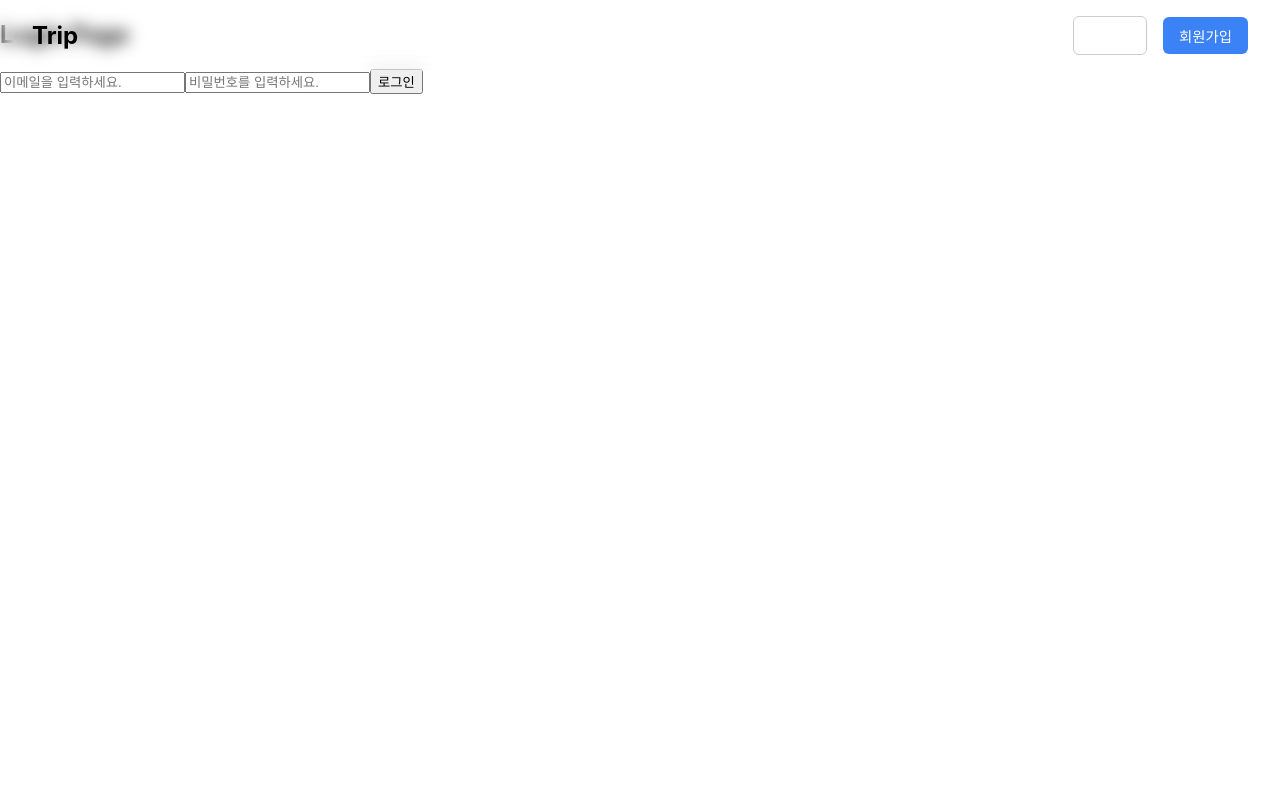
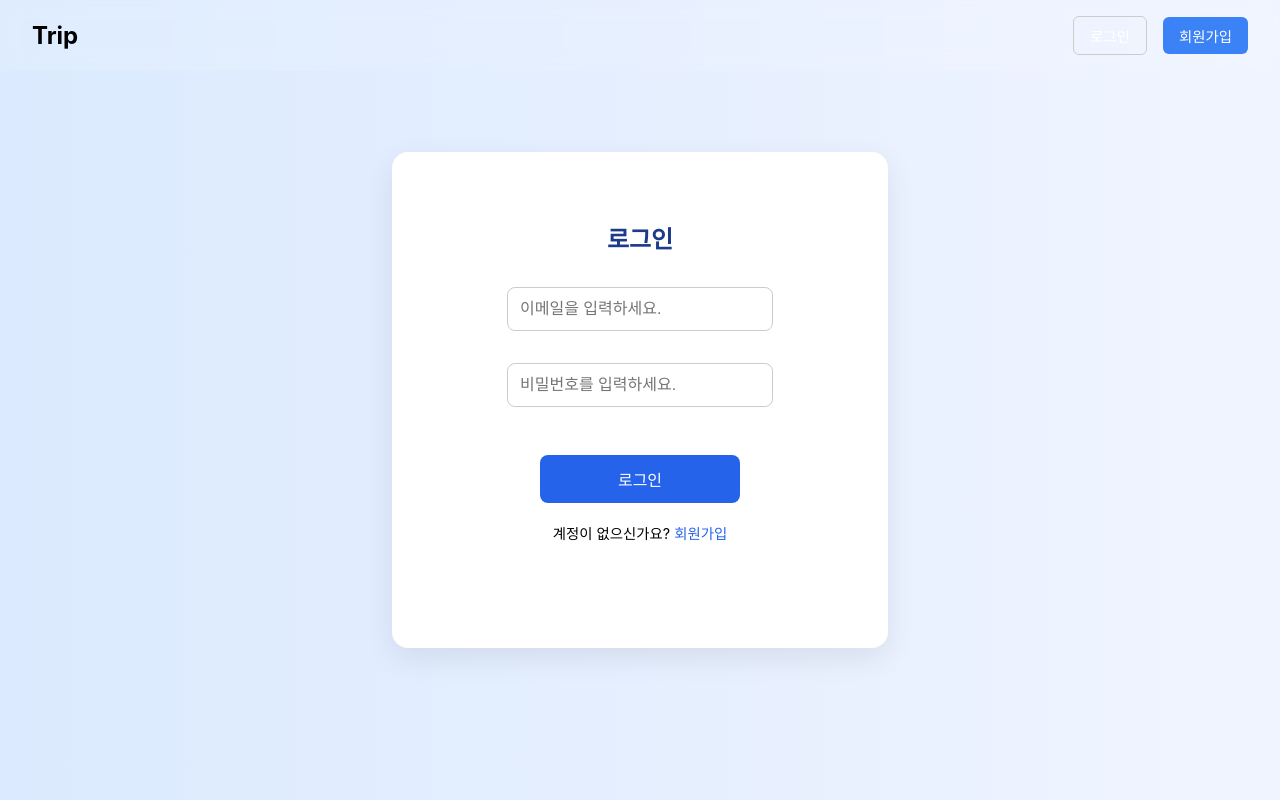
Before and after one commit to rjswh0503/trip, a React (Create React App) app in the folder trip/client/: page /login in a window 1280 px wide. Built offline with nearby package versions, Linux system fonts and the light colour scheme.

Commit message:
loginCss

```diff
--- a/trip/client/src/post/page/postList.css
+++ b/trip/client/src/post/page/postList.css
@@ -6,6 +6,7 @@
 .post-list h2 {
     font-size: 2rem;
     margin-bottom: 2rem;
+    text-decoration: none;
 }
 
 .post-grid {
--- a/trip/client/src/shared/components/UI/Card.js
+++ b/trip/client/src/shared/components/UI/Card.js
@@ -4,6 +4,7 @@ import { formatDistanceToNow } from 'date-fns';
 import { ko } from 'date-fns/locale';
 import './card.css';
 import { Link } from 'react-router-dom';
+
 
 
 const Card = ({ id,title, author, date, content, image }) => {
@@ -15,9 +16,9 @@ const Card = ({ id,title, author, date, content, image }) => {
 
     return (
         <div className='card'>
-            <img src={image} alt={title} className='image' />
+            <img src="/image1.jpg" alt={title} className='image' />
             <div className='content'>
-                <Link to={`/posts/${id}`}><h3>{title}</h3></Link>
+                <Link to={`/posts/${id}`}><h3 style={{textDecoration: 'none'}}>{title}</h3></Link>
                 <p className='meta'>by {author} · {relativeDate}</p>
                 <p className='desc'>{content}</p>
             </div>
--- a/trip/client/src/shared/components/UI/card.css
+++ b/trip/client/src/shared/components/UI/card.css
@@ -8,7 +8,7 @@
 }
 
 .card:hover {
-    transform: translateY(-5px);
+    transform: translateY(-10px);
 }
 
 .image {
@@ -24,8 +24,9 @@
 
 .content h3 {
     margin-bottom: 0.5rem;
-    color: #0077cc;
+    color: #050505;
     font-size: 1.1rem;
+
 }
 
 .meta {
--- /dev/null
+++ b/trip/client/src/users/page/login.css
@@ -0,0 +1,59 @@
+.login-container {
+    height: 100vh;
+    background: linear-gradient(to right, #dbeafe, #f0f4ff);
+    display: flex;
+    justify-content: center;
+    align-items: center;
+}
+
+.login-box {
+    background: white;
+    padding: 3rem;
+    border-radius: 16px;
+    box-shadow: 0 10px 30px rgba(0, 0, 0, 0.08);
+    width: 70%;
+    height: 50%;
+    max-width: 400px;
+    text-align: center;
+}
+
+.login-box h2 {
+    margin-bottom: 2rem;
+    color: #1e3a8a;
+}
+
+.login-box input {
+    width: 60%;
+    padding: 0.75rem;
+    margin-bottom: 2rem;
+    border: 1px solid #ccc;
+    border-radius: 8px;
+    font-size: 1rem;
+}
+
+.login-box button {
+    width: 50%;
+    padding: 0.75rem;
+    background: #2563eb;
+    color: white;
+    font-size: 1rem;
+    border: none;
+    border-radius: 8px;
+    cursor: pointer;
+    margin-top: 1rem;
+}
+
+.login-box button:hover {
+    background: #1e40af;
+}
+
+.login-footer {
+    margin-top: 1.2rem;
+    font-size: 0.9rem;
+}
+
+.login-footer a {
+    color: #2563eb;
+    text-decoration: none;
+    font-weight: 500;
+}
--- a/trip/client/src/users/page/login.js
+++ b/trip/client/src/users/page/login.js
@@ -1,8 +1,10 @@
+import React, { useState } from 'react';
 import axios from 'axios';
-import React, { useState } from 'react';
+
 import { useNavigate } from 'react-router-dom';
 import { useAuth } from '../../shared/context/auth-context';
 
+import './login.css';
 
 
 
@@ -54,12 +56,15 @@ const Login = () => {
 
 
     return (
-        <div>
-            <h2>Login Page</h2>
-            <form onSubmit={loginHandler}>
+        <div className='login-container'>
+
+
+            <form className='login-box' onSubmit={loginHandler}>
+            <h2>로그인</h2>
                 <input type='email' name="email" placeholder='이메일을 입력하세요.' onChange={onChange} />
                 <input type='password' name='password' placeholder='비밀번호를 입력하세요.' onChange={onChange} />
                 <button type='submit'>로그인</button>
+                <p className='login-footer'>계정이 없으신가요? <a href='/register'>회원가입</a> </p>
             </form>
 
         </div>
```
Also changed, not shown: trip/client/public/image1.jpg (added).
